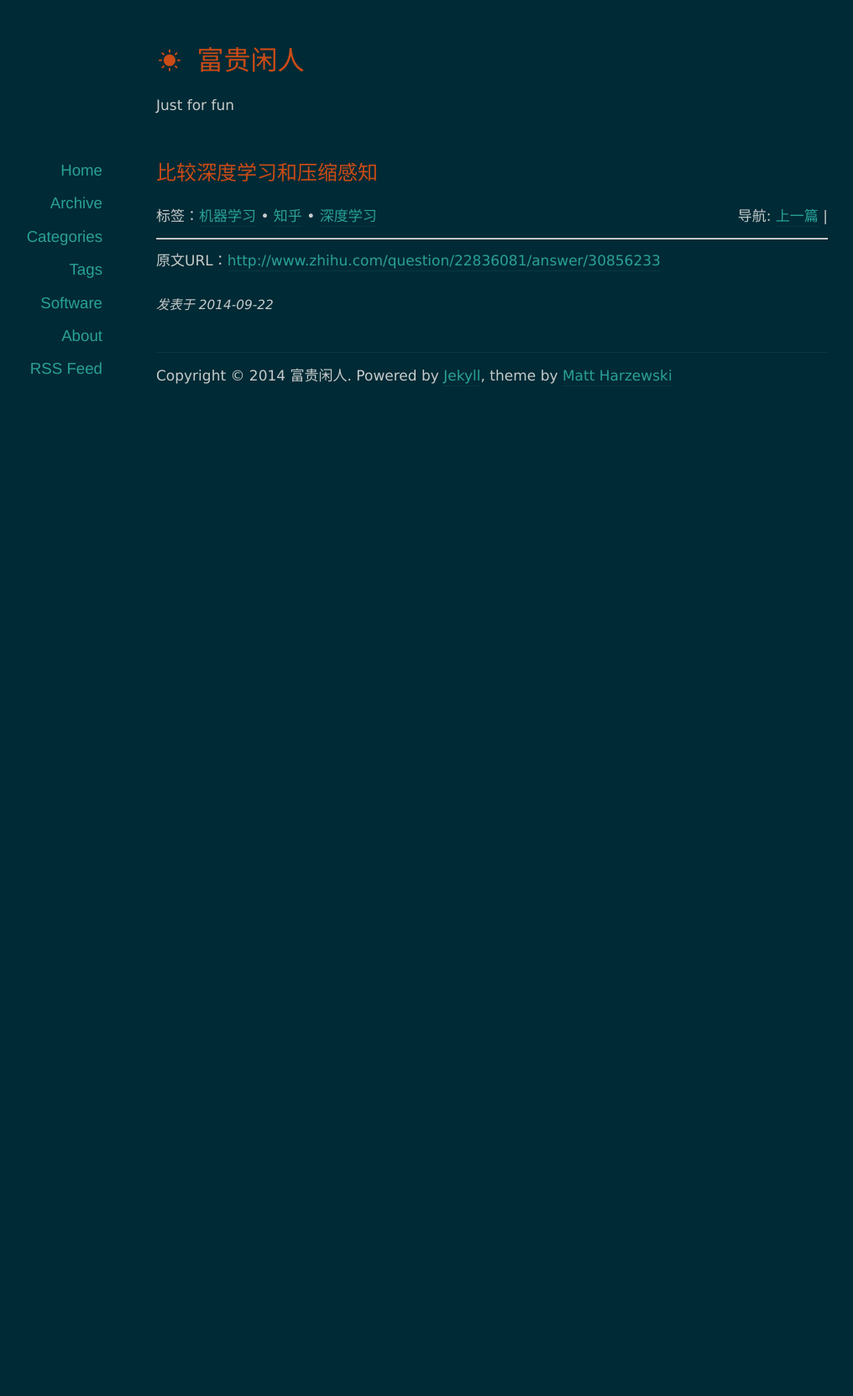
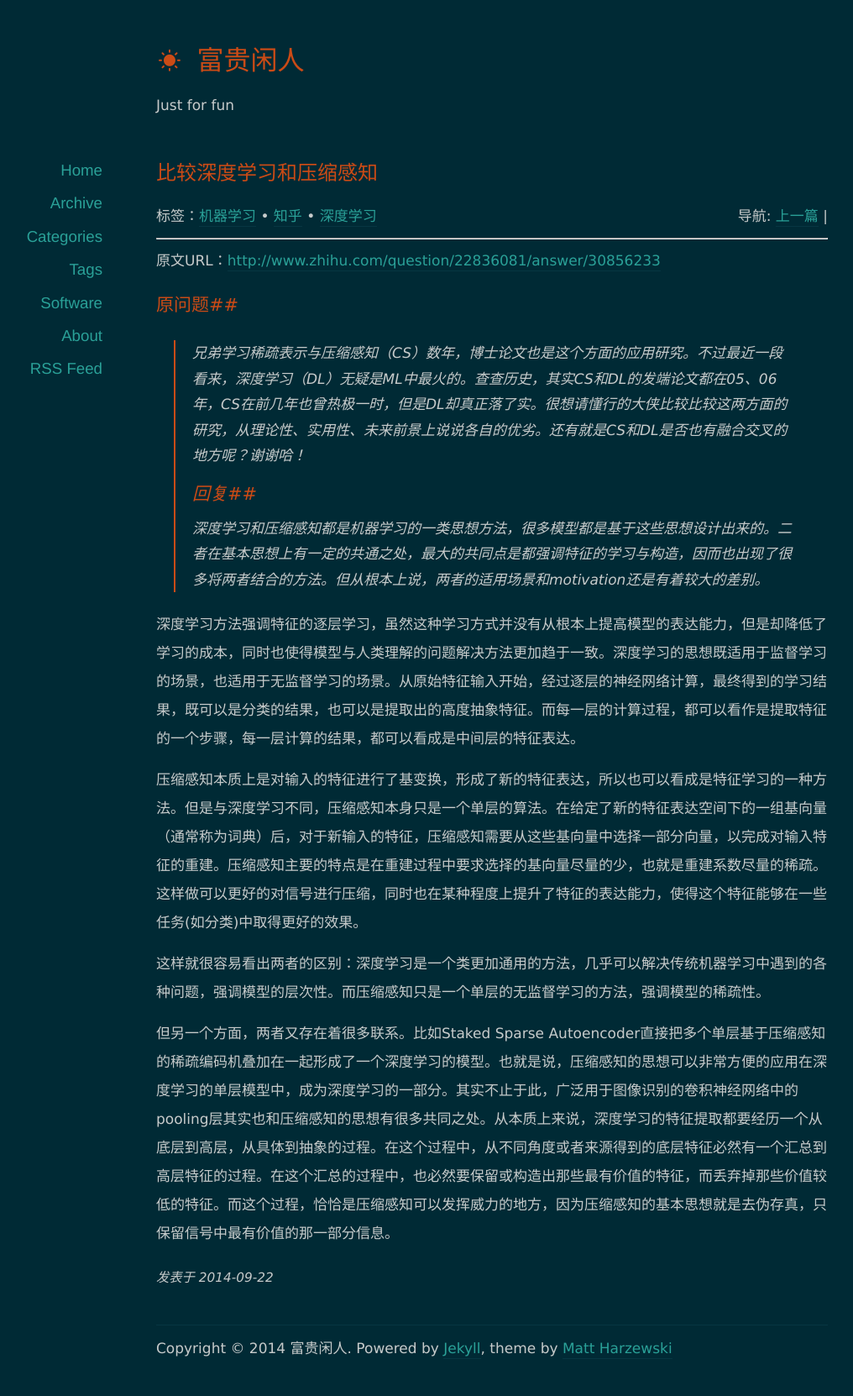
Before and after one commit to orangeprince/orangeprince.github.io, a Jekyll site: the page built from _posts/2014-09-22-zhihu-csdl.md, in a window 1280 px wide. Shown: the whole page at 84% size, without its empty margins (54-1070 px from the left). Built offline with Jekyll 4.4.1, drawn with Linux system fonts in a browser that asks for light colours; nearby versions of some CDN libraries; comment, search, counter and statistics services are not loaded; before the commit the page ends 900 px from its top, so only the background shows below that.

Commit message:
modified:   _posts/2014-09-22-zhihu-csdl.md

```diff
--- a/_posts/2014-09-22-zhihu-csdl.md
+++ b/_posts/2014-09-22-zhihu-csdl.md
@@ -5,3 +5,15 @@ category: "技术"
 tags: [机器学习,知乎,深度学习]
 ---
 原文URL：<http://www.zhihu.com/question/22836081/answer/30856233>
+##原问题##
+> 兄弟学习稀疏表示与压缩感知（CS）数年，博士论文也是这个方面的应用研究。不过最近一段看来，深度学习（DL）无疑是ML中最火的。查查历史，其实CS和DL的发端论文都在05、06年，CS在前几年也曾热极一时，但是DL却真正落了实。很想请懂行的大侠比较比较这两方面的研究，从理论性、实用性、未来前景上说说各自的优劣。还有就是CS和DL是否也有融合交叉的地方呢？谢谢哈！
+##回复##
+深度学习和压缩感知都是机器学习的一类思想方法，很多模型都是基于这些思想设计出来的。二者在基本思想上有一定的共通之处，最大的共同点是都强调特征的学习与构造，因而也出现了很多将两者结合的方法。但从根本上说，两者的适用场景和motivation还是有着较大的差别。
+
+深度学习方法强调特征的逐层学习，虽然这种学习方式并没有从根本上提高模型的表达能力，但是却降低了学习的成本，同时也使得模型与人类理解的问题解决方法更加趋于一致。深度学习的思想既适用于监督学习的场景，也适用于无监督学习的场景。从原始特征输入开始，经过逐层的神经网络计算，最终得到的学习结果，既可以是分类的结果，也可以是提取出的高度抽象特征。而每一层的计算过程，都可以看作是提取特征的一个步骤，每一层计算的结果，都可以看成是中间层的特征表达。
+
+压缩感知本质上是对输入的特征进行了基变换，形成了新的特征表达，所以也可以看成是特征学习的一种方法。但是与深度学习不同，压缩感知本身只是一个单层的算法。在给定了新的特征表达空间下的一组基向量（通常称为词典）后，对于新输入的特征，压缩感知需要从这些基向量中选择一部分向量，以完成对输入特征的重建。压缩感知主要的特点是在重建过程中要求选择的基向量尽量的少，也就是重建系数尽量的稀疏。这样做可以更好的对信号进行压缩，同时也在某种程度上提升了特征的表达能力，使得这个特征能够在一些任务(如分类)中取得更好的效果。
+
+这样就很容易看出两者的区别：深度学习是一个类更加通用的方法，几乎可以解决传统机器学习中遇到的各种问题，强调模型的层次性。而压缩感知只是一个单层的无监督学习的方法，强调模型的稀疏性。
+
+但另一个方面，两者又存在着很多联系。比如Staked Sparse Autoencoder直接把多个单层基于压缩感知的稀疏编码机叠加在一起形成了一个深度学习的模型。也就是说，压缩感知的思想可以非常方便的应用在深度学习的单层模型中，成为深度学习的一部分。其实不止于此，广泛用于图像识别的卷积神经网络中的pooling层其实也和压缩感知的思想有很多共同之处。从本质上来说，深度学习的特征提取都要经历一个从底层到高层，从具体到抽象的过程。在这个过程中，从不同角度或者来源得到的底层特征必然有一个汇总到高层特征的过程。在这个汇总的过程中，也必然要保留或构造出那些最有价值的特征，而丢弃掉那些价值较低的特征。而这个过程，恰恰是压缩感知可以发挥威力的地方，因为压缩感知的基本思想就是去伪存真，只保留信号中最有价值的那一部分信息。
```
